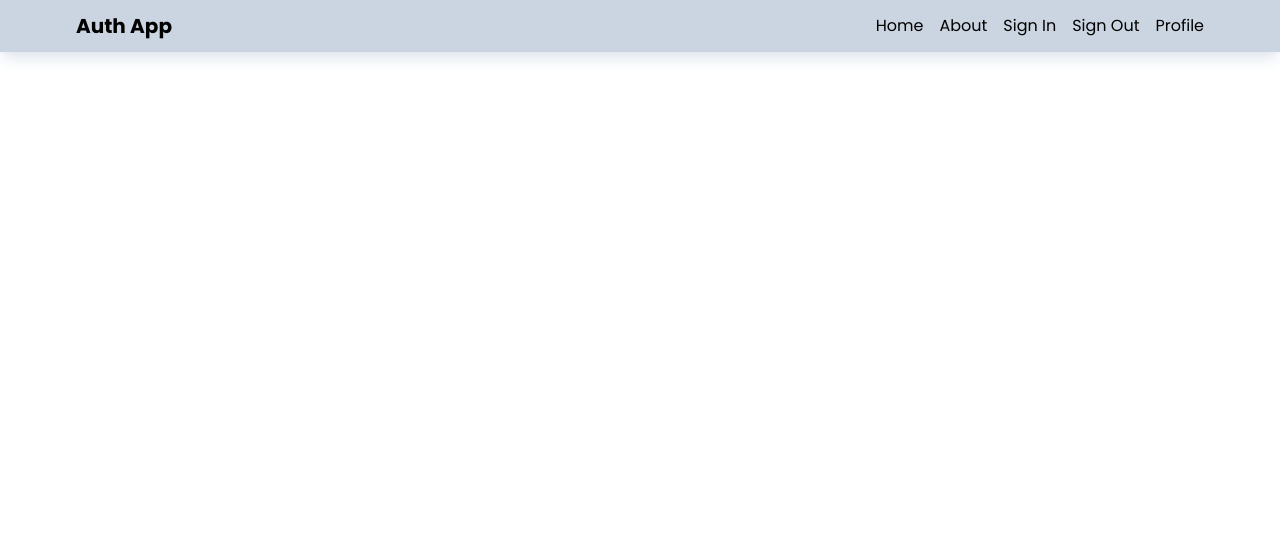
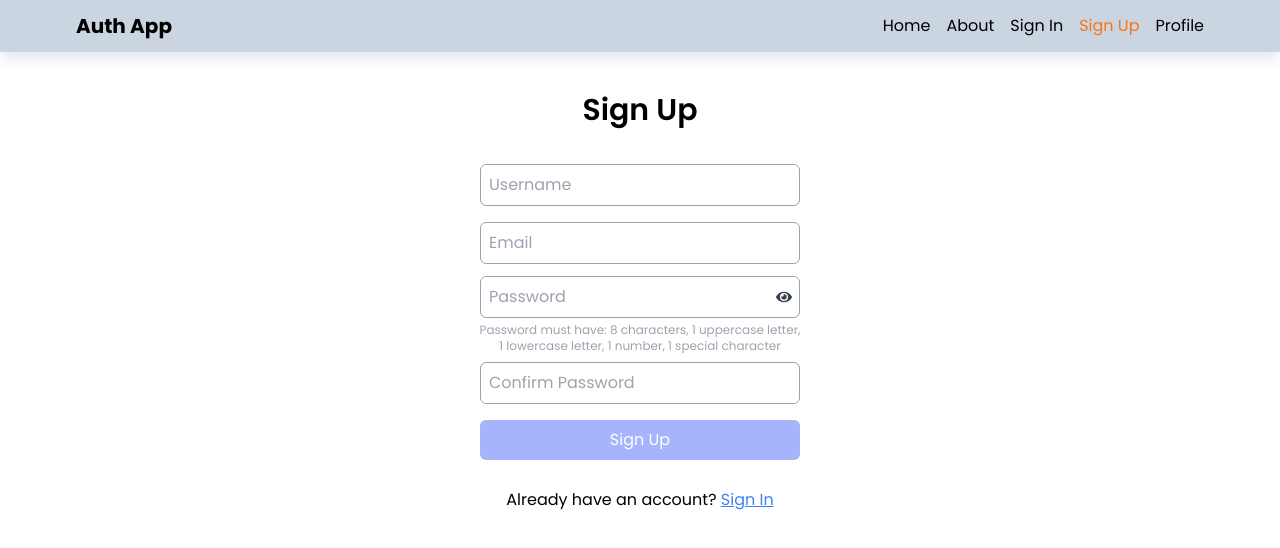
Before and after one commit to SatyamGuptaDev/Mern-auth-full-stack, a React (Vite) app in the folder client/: page /sign-up in a window 1280 px wide. Shown: the top 548 px of the page. Built offline with nearby package versions, Linux system fonts and the light colour scheme.

Commit message:
made Signup and Sign in UI

```diff
--- a/client/src/App.jsx
+++ b/client/src/App.jsx
@@ -2,10 +2,10 @@ import React from "react";
 import { BrowserRouter as Router, Route, Routes, Link } from "react-router-dom";
 import Home from "./pages/Home";
 import SignIn from "./pages/SignIn";
-import SignOut from "./pages/SignOut";
 import Profile from "./pages/Profile";
 import About from "./pages/About";
 import Header from "./components/Header";
+import SignUp from "./pages/SignUp";
 
 const App = () => {
   return (
@@ -20,7 +20,7 @@ const App = () => {
           <Route path="/" exact element={<Home />} />
           <Route path="/about" element={<About />} />
           <Route path="/sign-in" element={<SignIn />} />
-          <Route path="/sign-out" element={<SignOut />} />
+          <Route path="/sign-up" element={<SignUp />} />
           <Route path="/profile" element={<Profile />} />
         </Routes>
       </Router>
--- a/client/src/components/Header.jsx
+++ b/client/src/components/Header.jsx
@@ -53,7 +53,7 @@ function Header() {
             </li>
             <li>
               <NavLink
-                to="/sign-out"
+                to="/sign-up"
                 className={({ isActive, isPending }) =>
                   isPending
                     ? "text-blue-500"
@@ -62,7 +62,7 @@ function Header() {
                     : "text-black"
                 }
               >
-                Sign Out
+                Sign Up
               </NavLink>
             </li>
             <li>
--- a/client/src/pages/SignIn.jsx
+++ b/client/src/pages/SignIn.jsx
@@ -1,12 +1,85 @@
-import React from 'react'
+import React, { useState } from "react";
+import { FaEye, FaEyeSlash } from "react-icons/fa";
+import { Link } from "react-router-dom";
 
-const SignIn = () => {
+function SignIn() {
+  const [showPassword, setShowPassword] = useState(false);
+  const [validEmail, setValidEmail] = useState(false);
+  const [email, setEmail] = useState("");
+  const [password, setPassword] = useState("");
+
+  const handleEye = () => {
+    setShowPassword(!showPassword);
+  };
+
+  const handleEmail = (e) => {
+    const emailRegex = /^[^\s@]+@[^\s@]+\.[^\s@]+$/;
+    setValidEmail(emailRegex.test(e.target.value));
+    setEmail(e.target.value);
+  };
+
   return (
-    <div>
-      <h1>Sign In</h1>
+    <div className="text-black select-none">
+      <h1 className="text-black text-3xl text-center font-semibold my-7">
+        Sign In
+      </h1>
+
+      <form className="flex flex-col items-center">
+        <input
+          type="email"
+          placeholder="Email"
+          className={`text-black border ${
+            email.length > 0
+              ? validEmail
+                ? "border-green-500"
+                : "border-red-500"
+              : "border-gray-400"
+          } rounded-md p-2 w-80 my-2 focus:outline-none`}
+          onChange={handleEmail}
+        />
+
+        <div className="text-black flex flex-row items-center gap-2 w-80 my-1">
+          <input
+            type={showPassword ? "text" : "password"}
+            placeholder="Password"
+            className="border bg-transparent border-gray-400 rounded-md p-2 min-w-80 focus:outline-none"
+            onChange={(e) => setPassword(e.target.value)}
+          />
+
+          <div className="relative w-0">
+            {showPassword ? (
+              <FaEyeSlash
+                onClick={handleEye}
+                className="absolute top-1/2 right-2 transform -translate-y-1/2  -translate-x-1/2 text-gray-700 cursor-pointer"
+              />
+            ) : (
+              <FaEye
+                onClick={handleEye}
+                className="absolute top-1/2 right-2 transform -translate-y-1/2 -translate-x-1/2 text-gray-700 cursor-pointer"
+              />
+            )}
+          </div>
+        </div>
+
+        <button
+          type="submit"
+          className="bg-blue-500 text-white rounded-md p-2 w-80 my-2"
+          // Implement your Sign In logic here
+          disabled={!validEmail || password === ""}
+        >
+          Sign In
+        </button>
+      </form>
+
+      <div className="text-black text-center mt-5">
+        Don't have an account?{" "}
+        <Link to="/sign-up" className=" underline text-blue-500">
+          Sign Up
+        </Link>
+      </div>
 
     </div>
-  )
+  );
 }
 
-export default SignIn
+export default SignIn;
--- a/client/src/pages/SignOut.jsx
+++ /dev/null
@@ -1,11 +0,0 @@
-import React from 'react'
-
-function SignOut() {
-  return (
-    <div>
-      <h1>Sign Out</h1>
-    </div>
-  )
-}
-
-export default SignOut
--- /dev/null
+++ b/client/src/pages/SignUp.jsx
@@ -0,0 +1,196 @@
+import React, { useState } from "react";
+import { FaEye, FaEyeSlash } from "react-icons/fa";
+import { Link } from "react-router-dom";
+
+function SignUp() {
+  const [showPassword, setShowPassword] = useState(false);
+  const [validPassword, setValidPassword] = useState(false);
+  const [password, setPassword] = useState("");
+  const [confirmPassword, setConfirmPassword] = useState("");
+  const [validEmail, setValidEmail] = useState(false);
+  const [email, setEmail] = useState("");
+  const [username, setUsername] = useState("");
+  const [validUsername, setValidUsername] = useState(false); // New state for valid username
+
+  const handleEye = () => {
+    setShowPassword(!showPassword);
+  };
+
+  const handlePassword = () => {
+    const regex =
+      /^(?=.*[a-z])(?=.*[A-Z])(?=.*\d)(?=.*[!@#$%^&*()_+[\]{}|;:',<.>/?~`]).{8,}$/;
+    setValidPassword(regex.test(password));
+  };
+
+
+  const handleEmail = (e) => {
+    const emailRegex = /^[^\s@]+@[^\s@]+\.[^\s@]+$/;
+    setValidEmail(emailRegex.test(e.target.value));
+    setEmail(e.target.value);
+  };
+
+  const handleUsername = (e) => {
+    // Validate username here (can be a simple length check or regex-based validation)
+    const usernameRegex = /^[a-zA-Z0-9_]{3,20}$/; // Example regex for username
+    setValidUsername(usernameRegex.test(e.target.value));
+    setUsername(e.target.value);
+  };
+
+  return (
+    <div className="text-black select-none">
+      <h1 className="text-black text-3xl text-center font-semibold my-7">
+        Sign Up
+      </h1>
+
+      <form className="flex flex-col items-center">
+        <input
+          type="text"
+          placeholder="Username"
+          className={`text-black border ${
+            username.length > 0
+              ? validUsername
+                ? "border-green-500"
+                : "border-red-500"
+              : "border-gray-400"
+          } rounded-md p-2 w-80 my-2 focus:outline-none`}
+          onChange={handleUsername}
+        />
+
+        <p className="text-xs text-red-400" style={{ display : validUsername || username.length ==0 ? "none" : "block" }}>
+          Username must have 3-20 characters and can <br/> only contain letters, numbers, and underscores
+        </p>
+
+        <input
+          type="email"
+          placeholder="Email"
+          className={`text-black border ${
+            email.length > 0
+              ? validEmail
+                ? "border-green-500"
+                : "border-red-500"
+              : "border-gray-400"
+          } rounded-md p-2 w-80 my-2 focus:outline-none`}
+          onChange={handleEmail}
+        />
+
+        <div className="text-black flex flex-row items-center gap-2 w-80 my-1">
+          <input
+            type={showPassword ? "text" : "password"}
+            placeholder="Password"
+            className="border bg-transparent focus:outline-none border-gray-400 rounded-md p-2 min-w-80"
+            onChange={(e) => {
+              setPassword(e.target.value);
+              handlePassword();
+            }}
+          />
+
+          <div className="relative w-0">
+            {showPassword ? (
+              <FaEyeSlash
+                onClick={handleEye}
+                className="absolute top-1/2 right-2 transform -translate-y-1/2  -translate-x-1/2 text-gray-700 cursor-pointer"
+              />
+            ) : (
+              <FaEye
+                onClick={handleEye}
+                className="absolute top-1/2 right-2 transform -translate-y-1/2 -translate-x-1/2 text-gray-700 cursor-pointer"
+              />
+            )}
+          </div>
+        </div>
+
+        <p
+          className={
+            password.length > 0
+              ? validPassword
+                ? "text-xs text-green-500"
+                : "text-xs text-red-500"
+              : "text-xs text-gray-400"
+          }
+        >
+          Password must have:
+          <span className={password.length >= 8 ? "text-green-500" : ""}>
+            {" "}
+            8 characters,
+          </span>
+          <span
+            className={/(?=.*[A-Z])/.test(password) ? "text-green-500" : ""}
+          >
+            {" "}
+            1 uppercase letter,
+          </span>{" "}
+          <br />
+          <span
+            className={/(?=.*[a-z])/.test(password) ? "text-green-500" : ""}
+          >
+            {" "}
+            1 lowercase letter,
+          </span>
+          <span className={/(?=.*\d)/.test(password) ? "text-green-500" : ""}>
+            {" "}
+            1 number,
+          </span>
+          <span
+            className={
+              /(?=.*[!@#$%^&*()_+[\]{}|;:',<.>/?~`])/g.test(password)
+                ? "text-green-500"
+                : ""
+            }
+          >
+            {" "}
+            1 special character
+          </span>
+        </p>
+
+        <input
+          type="password"
+          id="confirmPassword"
+          placeholder="Confirm Password"
+          className={
+            confirmPassword !== ""
+              ? confirmPassword === password
+                ? `border rounded-md p-2 w-80 my-2 b-3 border-green-500 focus:outline-none`
+                : `border rounded-md p-2 w-80 my-2  b-3 border-red-500 focus:outline-none`
+              : `border rounded-md p-2 w-80 my-2 b-3 border-gray-400 focus:outline-none`
+          }
+          onChange={(e) => setConfirmPassword(e.target.value)}
+        />
+
+        <button
+          type="submit"
+          className="bg-blue-500 text-white rounded-md p-2 w-80 my-2"
+          style={{
+            backgroundColor:
+              validPassword &&
+              validEmail &&
+              password === confirmPassword &&
+              validUsername // Include validUsername in the conditions
+                ? "#2563EB"
+                : "#A5B4FC",
+          }}
+          disabled={
+            !validPassword ||
+            !validEmail ||
+            password !== confirmPassword ||
+            !validUsername || // Include validUsername in the conditions
+            username === "" ||
+            email === "" ||
+            password === "" ||
+            confirmPassword === ""
+          }
+        >
+          Sign Up
+        </button>
+      </form>
+
+      <div className="text-black text-center mt-5">
+        Already have an account?{"   "}
+        <Link to="/sign-in" className=" underline text-blue-500">
+          Sign In
+        </Link>
+      </div>
+    </div>
+  );
+}
+
+export default SignUp;
```
